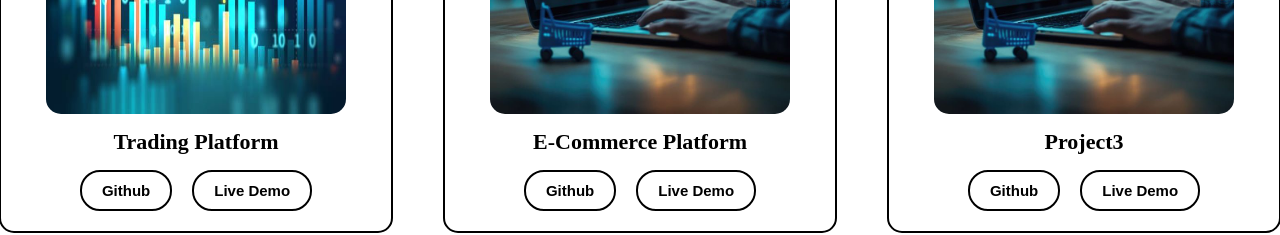
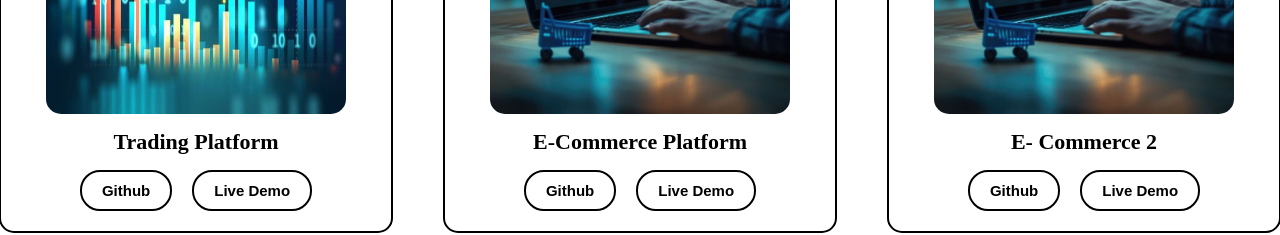
Before and after one commit to venkatapavankalyan-55-pk/pavankalyan55_my-portfolio.github.io, a plain HTML site: page index.html in a window 1280 px wide. Shown: the part 2880-3115 px from the top of the page. Drawn offline with Linux system fonts and the light colour scheme.

Commit message:
Update index.html

```diff
--- a/index.html
+++ b/index.html
@@ -196,7 +196,7 @@
         <div class="box3">
           <img src="e-commerce_project.jpeg" alt="Trading_project_Logo" />
           <div class="box3-2">
-            <span>Project3</span>
+            <span>E- Commerce 2</span>
             <div class="buttons">
               <button>Github</button>
               <button>Live Demo</button>
```
